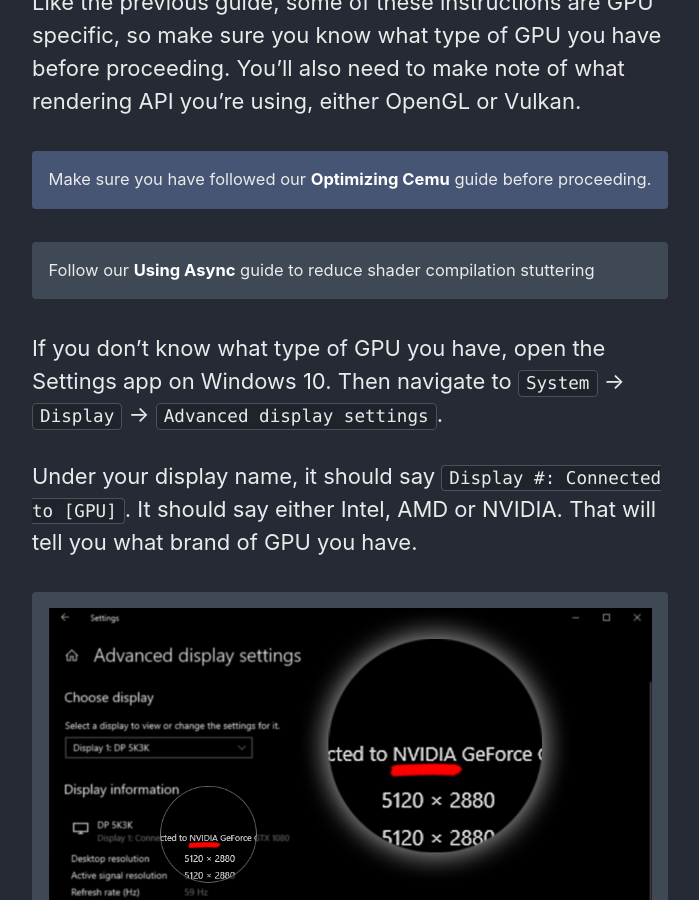
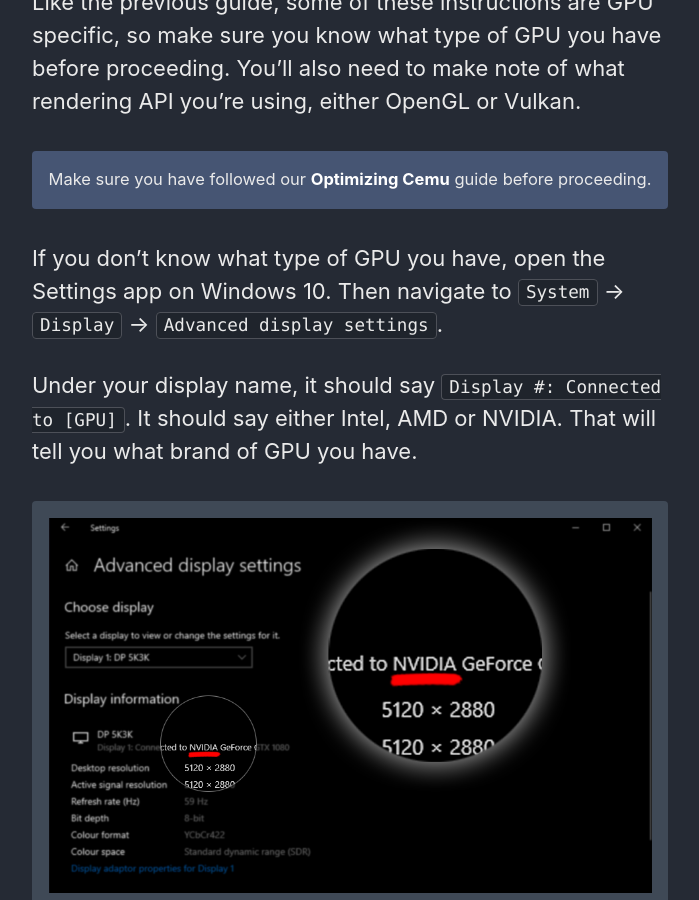
Before and after one commit to cfw-guide/cemu.cfw.guide, a Jekyll site: the page built from _pages/en_US/optimizing-botw.md, in a window 1280 px wide and 900 px high, scrolled down 1158 px. Shown: the whole window, without its empty margins (290-989 px from the left). Built offline with Jekyll 4.4.1, drawn with Linux system fonts in a browser that asks for light colours.

Commit message:
Remove [Using Async] link.

```diff
--- a/_pages/en_US/optimizing-botw.md
+++ b/_pages/en_US/optimizing-botw.md
@@ -18,9 +18,6 @@
 
 Make sure you have followed our [Optimizing Cemu](optimizing-cemu) guide before proceeding.
 {: .notice--textbox}
-
-Follow our [Using Async](using-async) guide to reduce shader compilation stuttering
-{: .notice--info}
 
 If you don't know what type of GPU you have, open the Settings app on Windows 10. Then navigate to `System` -> `Display` -> `Advanced display settings`.
 
```
